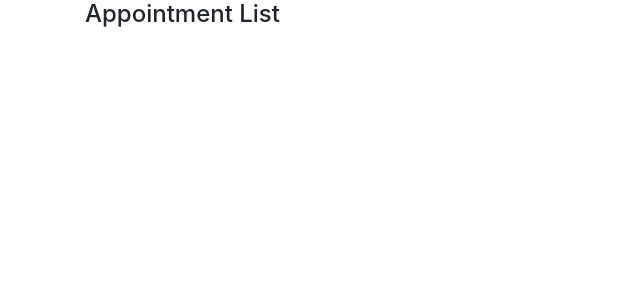
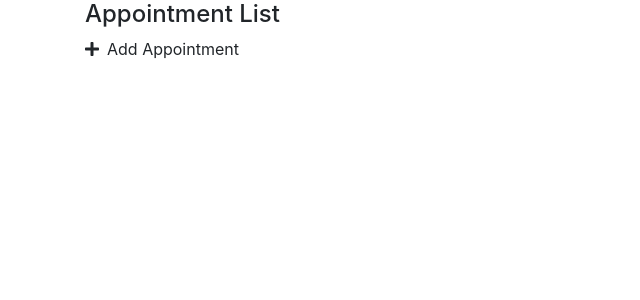
Before and after one commit to Dmitry-White/Vue.js-Playground, a Vue app in the folder vue-interface/: page / in a window 1280 px wide. Shown: the top 300 px of the page, without its empty margins (0-640 px from the left). Built offline with nearby package versions, Linux system fonts and the light colour scheme.

Commit message:
Add fontawesome plus icon

```diff
--- a/vue-interface/src/App.vue
+++ b/vue-interface/src/App.vue
@@ -1,10 +1,13 @@
 <template>
   <div id="main-app" class="container">
     <h4>{{ title }}</h4>
+    <FontAwesomeIcon icon="plus" class="mr-2"/>Add Appointment
   </div>
 </template>
 
 <script>
+import { FontAwesomeIcon } from "@fortawesome/vue-fontawesome";
+
 export default {
   name: "MainApp",
   data() {
@@ -12,5 +15,8 @@ export default {
       title: "Appointment List",
     };
   },
+  components: {
+    FontAwesomeIcon,
+  },
 };
 </script>
--- a/vue-interface/src/main.js
+++ b/vue-interface/src/main.js
@@ -1,8 +1,14 @@
 import Vue from 'vue';
-import App from './App.vue';
 
 import "bootstrap";
 import "bootstrap/dist/css/bootstrap.css";
+
+import { library } from '@fortawesome/fontawesome-svg-core';
+import { faPlus, faMinus, faTrash, faCheck } from '@fortawesome/free-solid-svg-icons';
+
+import App from './App.vue';
+
+library.add(faPlus, faMinus, faTrash, faCheck);
 
 Vue.config.productionTip = false
 
```
